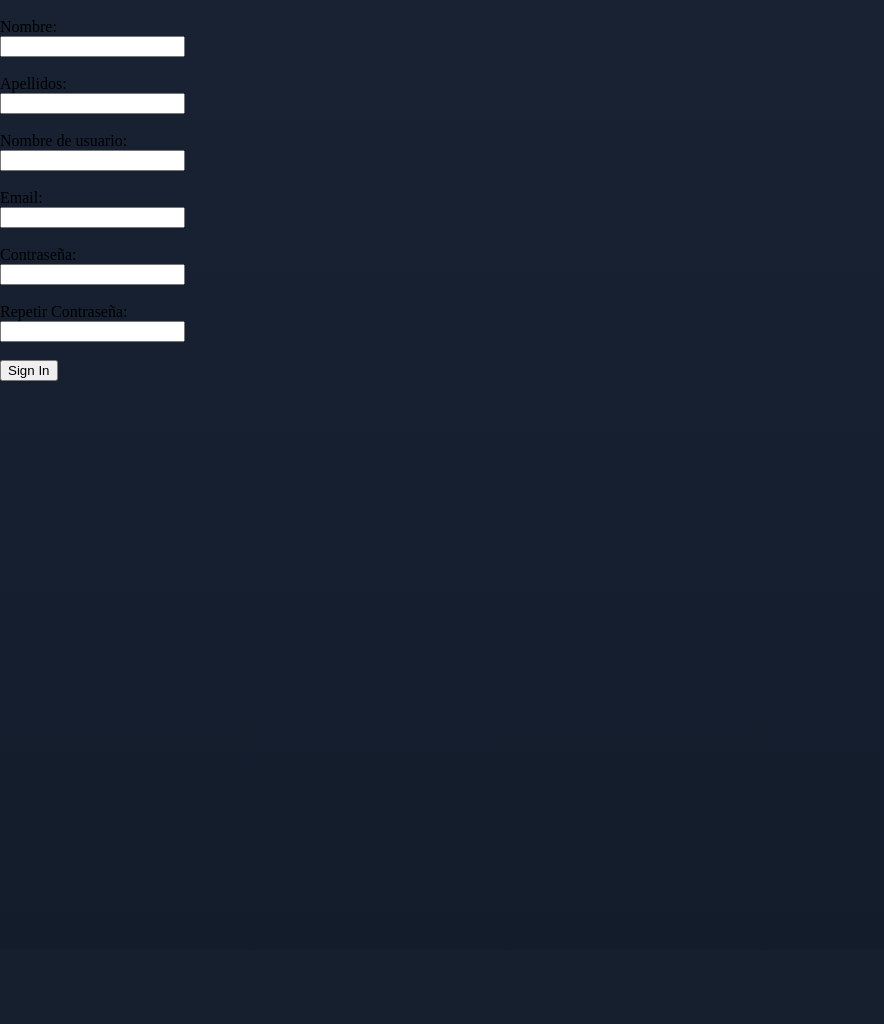
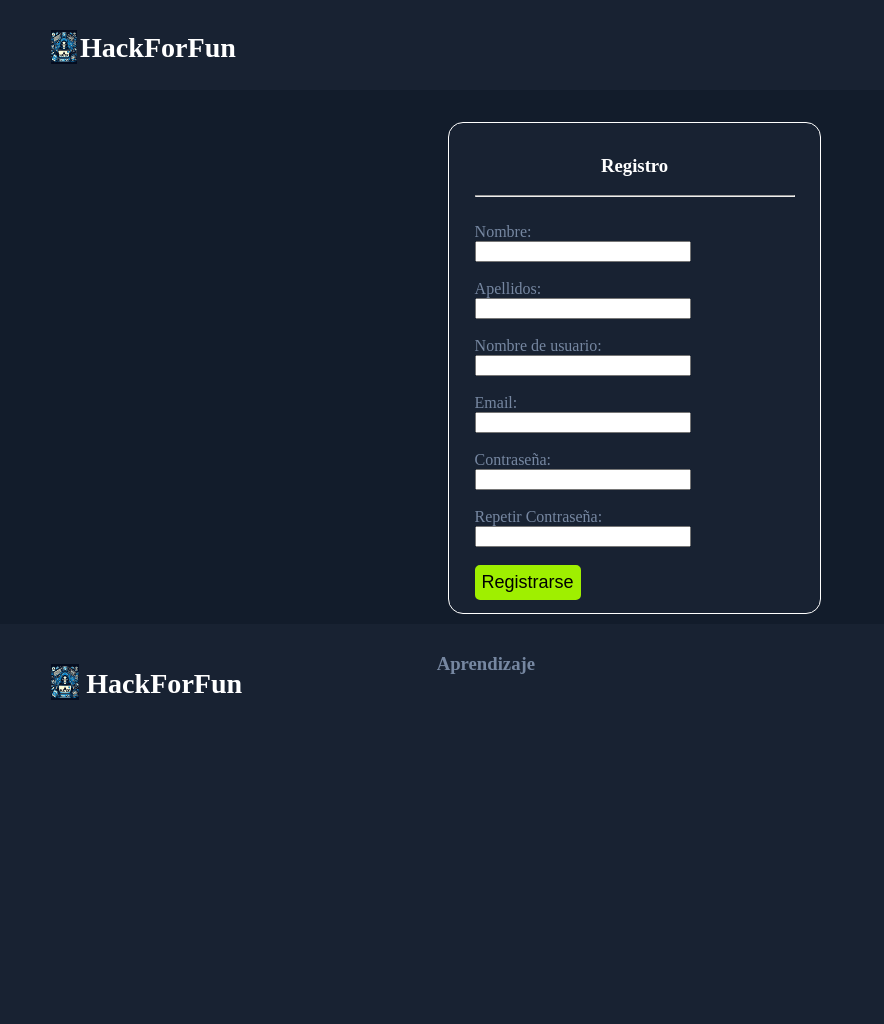
Before and after one commit to tunke85/TFG-HackForFun, a PHP site: page /php/register.php in a window 1280 px wide. Shown: the whole page, without its empty margins (0-884 px from the left). Before the commit the page ends 381 px from the top, so only its background shows below. Run offline with PHP 8.4, Linux system fonts and the light colour scheme; the visitor is signed in with stand-in values (Sample User, id 1); data that the repository does not hold is empty.

Commit message:
sixth commit

```diff
--- a/index.html
+++ b/index.html
@@ -9,7 +9,7 @@
     <body>
         <nav>
             <div id="inicio">
-                <img src="imagenes/logo.jpeg"/>
+                <img src="php/imagenes/logo.jpeg"/>
                 <h3>HackForFun</h3>
             </div>
             <div id="nav">
--- /dev/null
+++ b/php/css/register.css
@@ -0,0 +1,104 @@
+body {
+    color: #7687A1;
+    width: 100%;
+    margin: 0;
+    background-color: #121C2B;
+}
+
+header {
+    padding-top: 30px;
+    padding-bottom: 10px;
+    height: 50px;
+    width: 100%;
+    background-color: #182232;
+}
+
+#inicio {
+    width: fit-content;
+    padding-left: 4%;
+    width: 25%;
+    display: flex;
+    float: left;
+    background-color: #182232;
+    color: #FFFFFF;
+    font-size: x-large;
+}
+
+#inicio img {
+    width: 8%;
+    height: auto;
+}
+
+#inicio h3 {
+    margin: 0.5% 0% 0% 1% ;
+}
+
+form {
+    width: 25%;
+    padding: 1% 2% 1% 2%;
+    margin-left: 35%;
+    margin-top: 2.5%;
+    border: 1px solid #FFFFFF;
+    border-radius: 15px;
+    background-color: #182232;
+}
+
+form input {
+    width: 65%;
+}
+
+.boton {
+    border: 2px solid #9FEF00;
+    width: fit-content;
+    padding: 5px;
+    border-radius: 5px;
+    background-color: #9FEF00;
+    color: #000000;
+    text-decoration: none;
+    font-size: large;
+}
+
+.boton:hover {
+    border: 2px solid #BBFF34;
+    width: fit-content;
+    padding: 5px;
+    border-radius: 5px;
+    background-color: #BBFF34;
+    color: #000000;
+    text-decoration: none;
+}
+
+footer {
+    position: absolute;
+    background-color: #182232;
+    display: flex;
+    justify-content: space-between;
+    margin-top: 0;
+    top: 78%;
+    height: 400px;
+    width: 100%;
+}
+
+footer div {
+    flex: 1;
+    padding: 10px;
+}
+
+#logo {
+    width: fit-content;
+    padding-top: 30px;
+    padding-bottom: 30px;
+    padding-left: 10%;
+    display: flex;
+    color: #FFFFFF;
+    font-size: x-large;
+}
+
+#logo img {
+    width: 8%;
+    height: auto;
+}
+
+#logo h3 {
+    margin: 1% 0% 0% 2% ;
+}
--- a/php/labs.php
+++ b/php/labs.php
@@ -30,7 +30,7 @@
     </head>
     <body>
         <header>
-            <div id="inicio">
+            <div id="inicio" onclick="window.location.href='logout.php';">
                 <img src="imagenes/logo.jpeg"/>
                 <h3>HackForFun</h3>
             </div>
@@ -81,7 +81,7 @@
         </div>
         <footer>
             <div>
-                <div id="logo">
+                <div id="logo" onclick="window.location.href='../index.html';">
                     <img src="imagenes/logo.jpeg"/>
                     <h3>HackForFun</h3>
                 </div>
--- a/php/register.php
+++ b/php/register.php
@@ -56,15 +56,23 @@
     <title>HackForFun | Sign In</title>
     <meta name="viewport" content="width=device-width, initial-scale=1.0">
     <meta charset="UTF-8">
-    <link rel="stylesheet" href="css/style.css">
+    <link rel="stylesheet" href="css/register.css">
 </head>
 <body>
-    <?php if (!empty($error)): ?>
-        <div style="color: red;"><?php echo $error; ?></div>
-    <?php endif; ?>
-    <!-- Permite que se muestren los mensajes de error definidos en los condicionales -->
-    <br>
+    <header>
+        <div id="inicio" onclick="window.location.href='../index.html';">
+            <img src="imagenes/logo.jpeg"/>
+            <h3>HackForFun</h3>
+        </div>
+    </header>
     <form action="" method="post">
+        <h3 style="text-align: center; color: #FFFFFF;">Registro</h3>
+        <hr>
+        <?php if (!empty($error)): ?>
+            <div style="color: red;"><?php echo $error; ?></div>
+        <?php endif; ?>
+        <!-- Permite que se muestren los mensajes de error definidos en los condicionales -->
+        <br>
         Nombre: <br>
         <input type="text" name="nombre" id="nombre"><br><br>
         Apellidos: <br>
@@ -77,7 +85,21 @@
         <input type="password" name="password" id="password"><br><br>
         Repetir Contraseña: <br>
         <input type="password" name="passwordcheck" id="passwordcheck"><br><br>
-        <input type="submit" value="Sign In">
+        <input class="boton" type="submit" value="Registrarse">
     </form>
+    <footer>
+        <div>
+            <div id="logo">
+                <img src="imagenes/logo.jpeg"/>
+                <h3>HackForFun</h3>
+            </div>
+        </div>
+        <div>
+            <h3>Aprendizaje</h3>
+        </div>
+        <div>
+            <p></p>
+        </div>
+    </footer>
 </body>
 </html>
```
Also changed, not shown: php/css/login.css (added, +100 -0 lines), php/css/panel.css (+72 -2 lines), php/login.php (+28 -7 lines), php/panel.php (+19 -1 lines).
